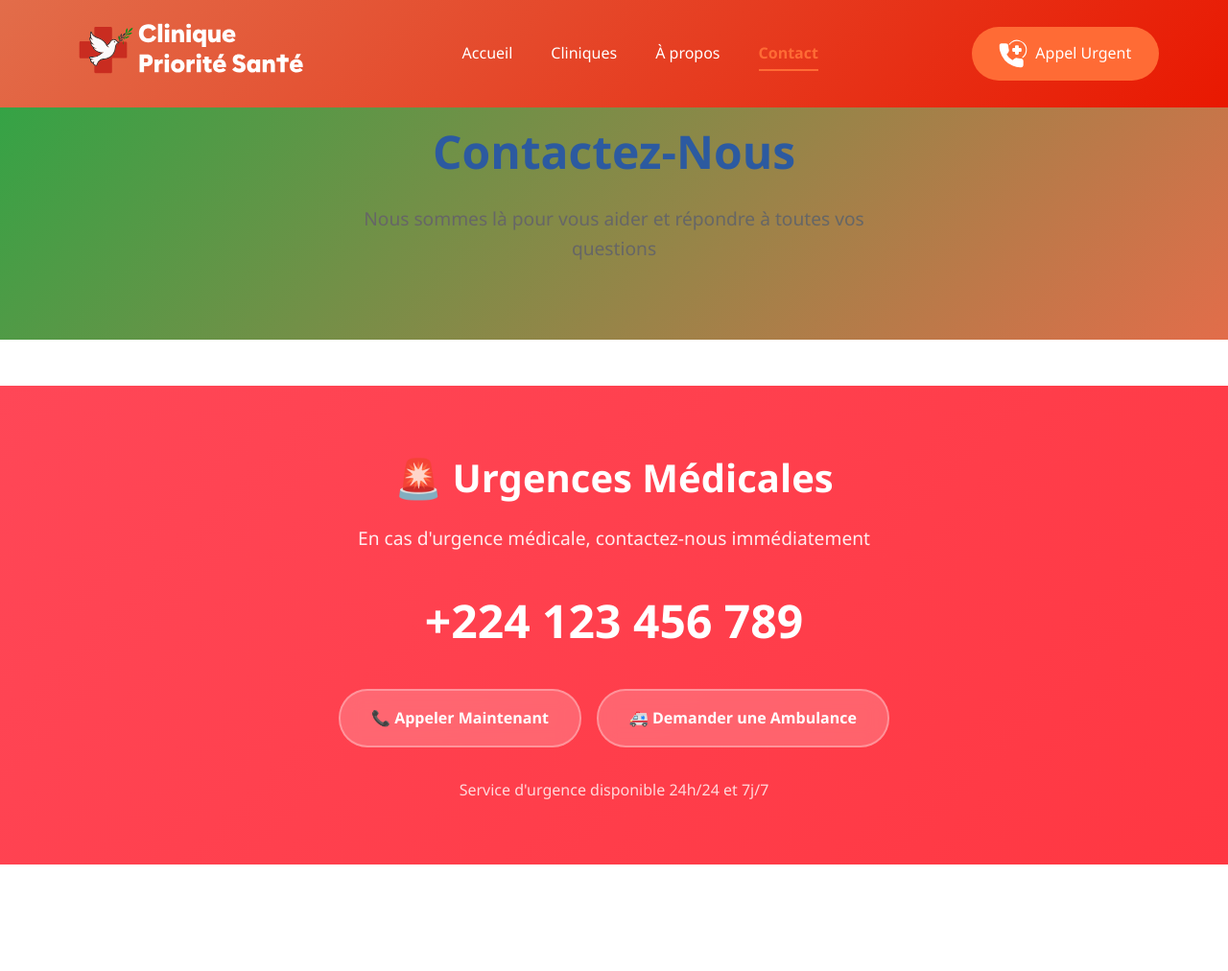
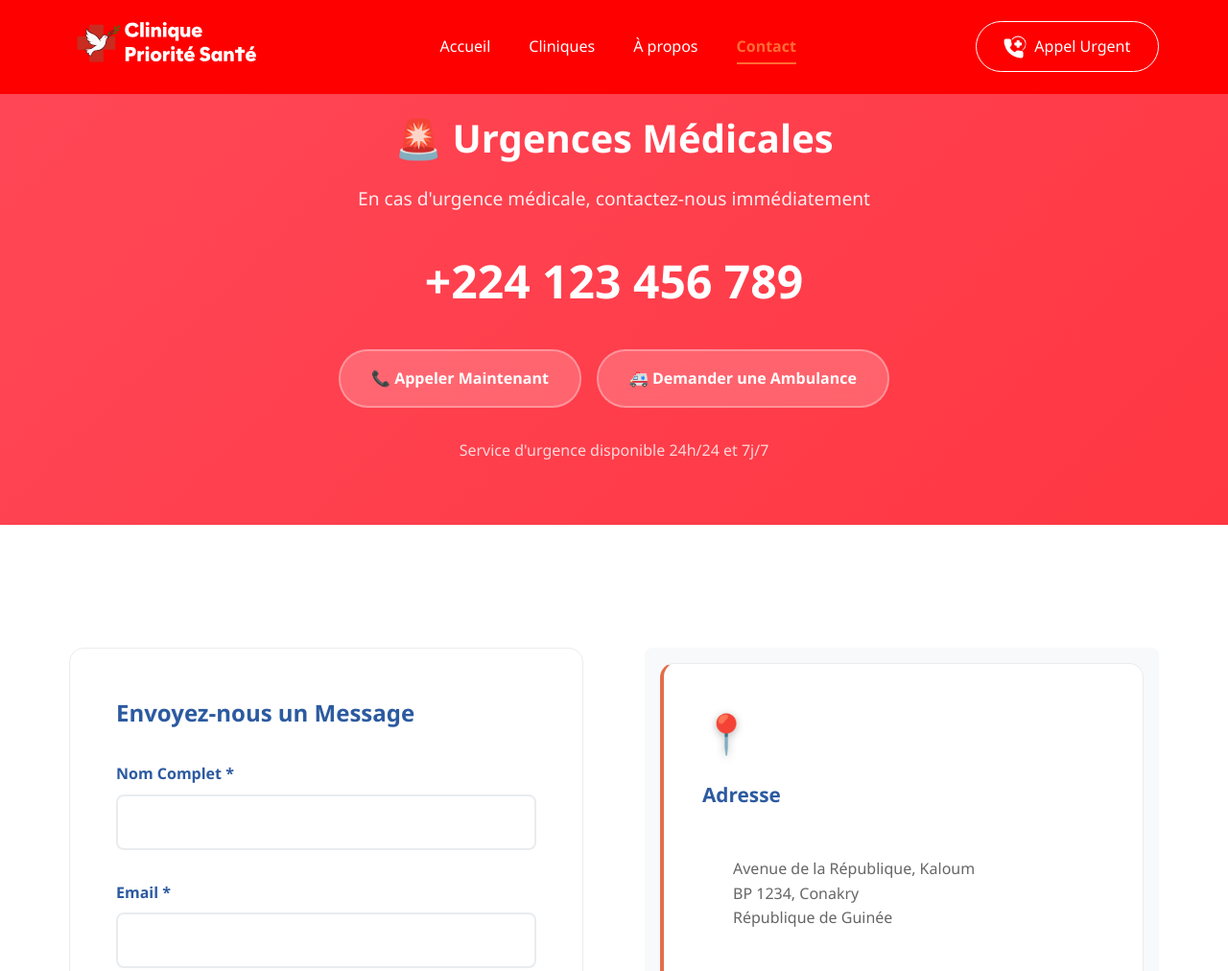
Before and after one commit to Lunkht/clinique_priorite_sante, a plain HTML site: page contact.html in a window 1280 px wide. Shown: the top 1012 px of the page at 96% size. Drawn offline with Linux system fonts and the light colour scheme.

Commit message:
new update

```diff
--- a/contact.html
+++ b/contact.html
@@ -249,16 +249,17 @@
         .hours-grid {
             display: grid;
             grid-template-columns: repeat(auto-fit, minmax(250px, 1fr));
-            gap: 2rem;
+            gap: 0.1rem;
             margin-top: 2rem;
         }
 
         .hours-card {
-            background: var(--gradient-primary);
-            color: var(--white);
+            background: #f8fbfc;
+            color: rgb(110, 109, 109);
             padding: 2rem;
             border-radius: var(--border-radius);
             text-align: center;
+            border: 1px solid #eef6f9;
         }
 
         .hours-title {
@@ -316,14 +317,6 @@
             </a>
         </div>
     </header>
-
-    <!-- Page Header -->
-    <section class="page-header">
-        <div class="container">
-            <h1>Contactez-Nous</h1>
-            <p>Nous sommes là pour vous aider et répondre à toutes vos questions</p>
-        </div>
-    </section>
 
     <!-- Emergency Section -->
     <section class="emergency-section" id="emergency">
--- a/static/css/main.css
+++ b/static/css/main.css
@@ -6,6 +6,7 @@
     --accent-color: #ff6b35;
     --accent-dark: #e55a2b;
     --success-color: #28a745;
+    --red-color: #ff0000;
     --light-bg: #f8f9fa;
     --white: #ffffff;
     --text-dark: #333333;
@@ -93,7 +94,7 @@ body {
 
 /* Header amélioré */
 .header {
-    background: var(--gradient-primary);
+    background: var(--red-color);
     color: var(--white);
     padding: 1rem 0;
     position: fixed;
@@ -113,7 +114,7 @@ body {
 }
 
 .logo img {
-    width: 250px;
+    width: 200px;
     height: auto;
 }
 
@@ -151,7 +152,7 @@ body {
 }
 
 .emergency-btn {
-    background: var(--accent-color);
+    border:1px solid var(--white);
     padding: 0.8rem 1.8rem;
     border-radius: 100px;
     text-decoration: none;
@@ -164,8 +165,8 @@ body {
 }
 
 .emergency-btn img {
-    width: 30px;
-    height: 30px
+    width: 24px;
+    height: 24px
 }
 
 .emergency-btn:hover {
```
